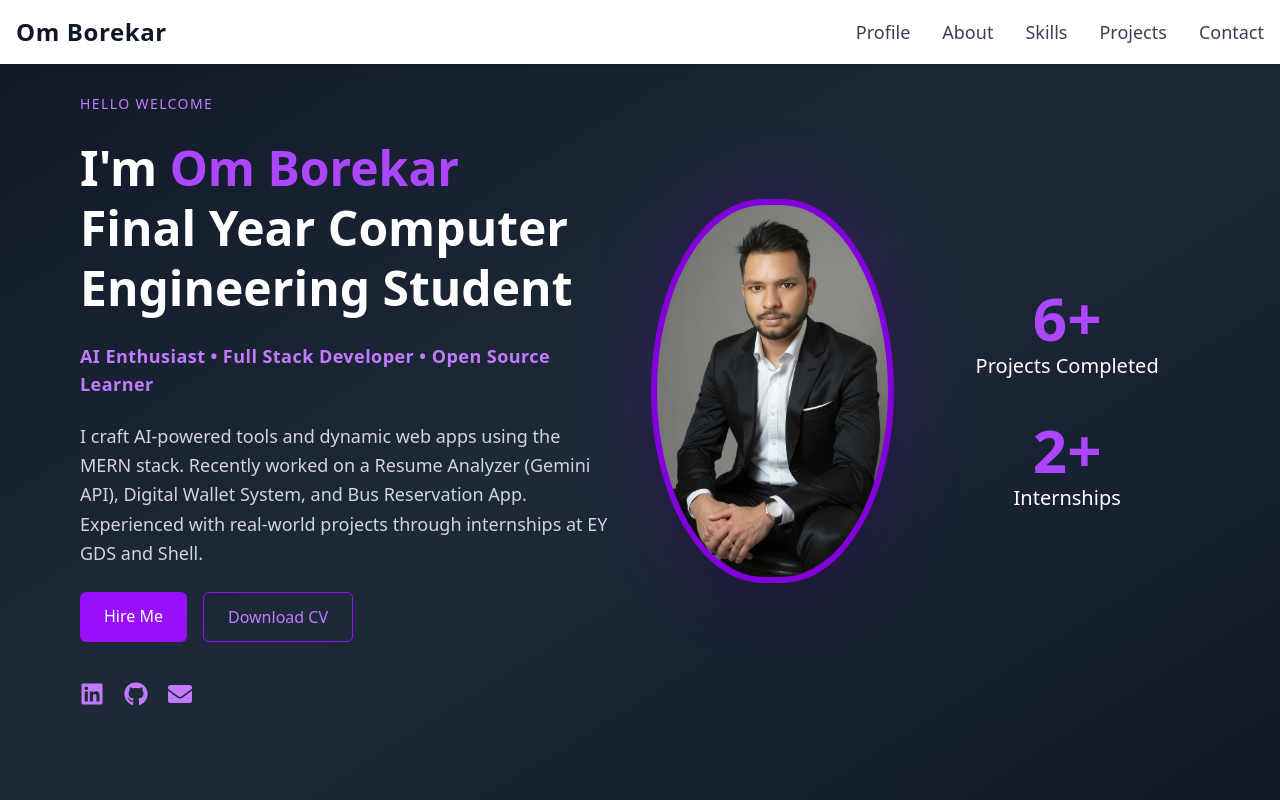
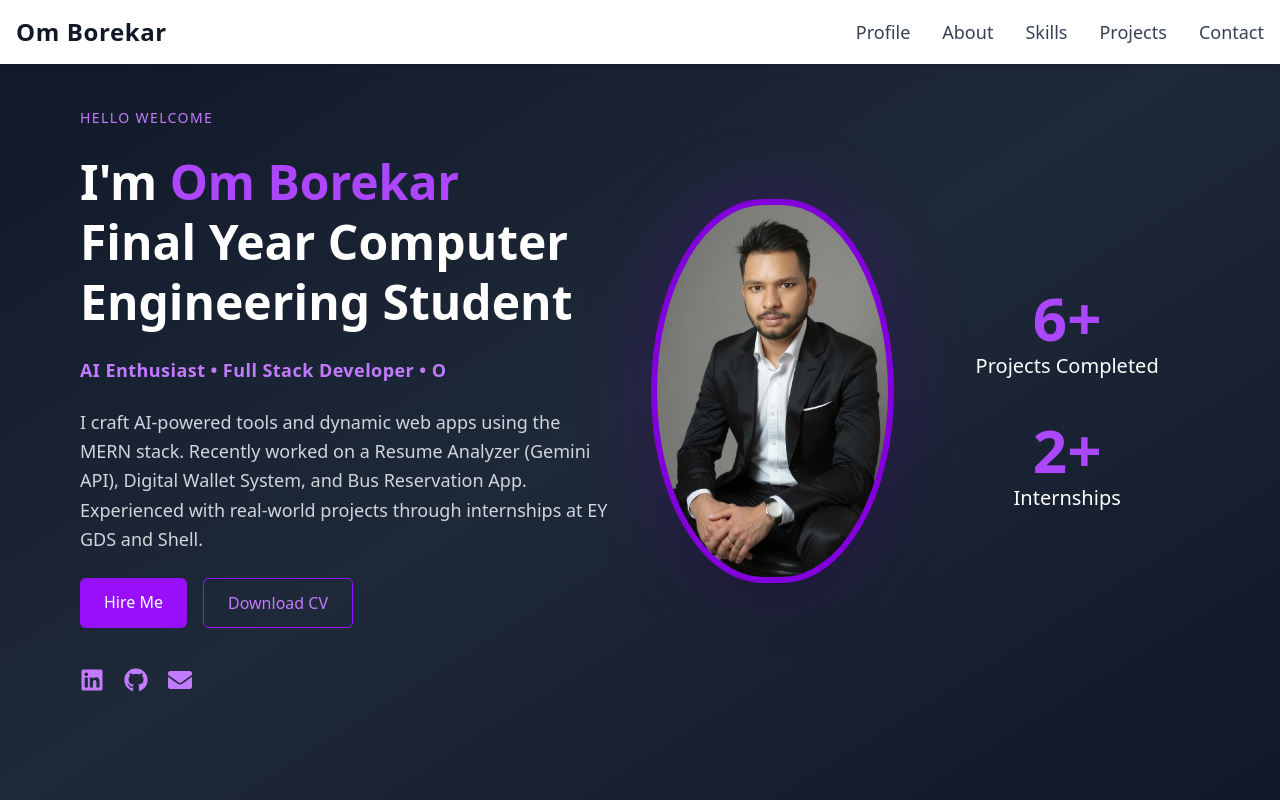
Before and after one commit to omborekar/portfolio_v2, a React (Vite) app: page / in a window 1280 px wide. Shown: the top 800 px of the page. Built offline with nearby package versions, Linux system fonts and the light colour scheme.

Commit message:
Update Hero.jsx

```diff
--- a/src/components/Hero.jsx
+++ b/src/components/Hero.jsx
@@ -4,21 +4,31 @@ import { FaLinkedin, FaGithub, FaEnvelope } from 'react-icons/fa';
 import profileTall from '../assets/tall-profile.jpg';
 import profileSquare from '../assets/profile.jpg';
 
-// ⌨️ Typewriter Hook
-function useTypewriter(text, speed = 40) {
+// 🔁 Looping Typewriter Hook
+function useTypewriter(text, speed = 50, pause = 1500) {
   const [displayed, setDisplayed] = useState('');
+  const [index, setIndex] = useState(0);
+
   useEffect(() => {
-    let i = 0;
-    const interval = setInterval(() => {
-      setDisplayed(text.slice(0, i + 1));
-      i++;
-      if (i === text.length) clearInterval(interval);
-    }, speed);
-    return () => clearInterval(interval);
-  }, [text, speed]);
+    let timeout;
+    if (index < text.length) {
+      timeout = setTimeout(() => {
+        setDisplayed((prev) => prev + text.charAt(index));
+        setIndex(index + 1);
+      }, speed);
+    } else {
+      timeout = setTimeout(() => {
+        setDisplayed('');
+        setIndex(0);
+      }, pause);
+    }
+    return () => clearTimeout(timeout);
+  }, [index, text, speed, pause]);
+
   return displayed;
 }
 
+// 🔢 Counter Component
 const Counter = ({ end, label }) => {
   const [count, setCount] = useState(0);
   useEffect(() => {
@@ -45,7 +55,7 @@ const Counter = ({ end, label }) => {
 };
 
 export default function Hero() {
-  const subtitle = useTypewriter("AI Enthusiast • Full Stack Developer • Open Source Learner", 40);
+  const subtitle = useTypewriter("AI Enthusiast • Full Stack Developer • Open Source Learner", 50);
 
   return (
     <section className="min-h-screen flex flex-col lg:flex-row items-center justify-center px-6 md:px-20 py-20 bg-gradient-to-br from-gray-900 via-gray-800 to-gray-900 text-white gap-12 lg:gap-10">
@@ -107,7 +117,7 @@ export default function Hero() {
           Final Year Computer Engineering Student
         </motion.h1>
 
-        {/* ⌨️ Typewriter subtitle */}
+        {/* 🔁 Typewriter subtitle */}
         <motion.h2
           className="text-lg text-purple-400 font-semibold tracking-wide min-h-[1.5rem]"
           initial={{ opacity: 0 }}
@@ -132,10 +142,10 @@ export default function Hero() {
           animate={{ opacity: 1 }}
           transition={{ delay: 0.6 }}
         >
-          <a href="#contact" className="px-6 py-3 bg-purple-600 hover:bg-purple-700 text-white rounded-md transition">
+          <a href="#contact" className="px-6 py-3 bg-purple-600 hover:bg-purple-700 text-white rounded-md transition cursor-pointer">
             Hire Me
           </a>
-          <a href="/Om_Borekar_Resume.pdf" download className="px-6 py-3 border border-purple-600 text-purple-400 hover:bg-purple-800 rounded-md transition">
+          <a href="/Om_Borekar_Resume.pdf" download className="px-6 py-3 border border-purple-600 text-purple-400 hover:bg-purple-800 rounded-md transition cursor-pointer">
             Download CV
           </a>
         </motion.div>
```
